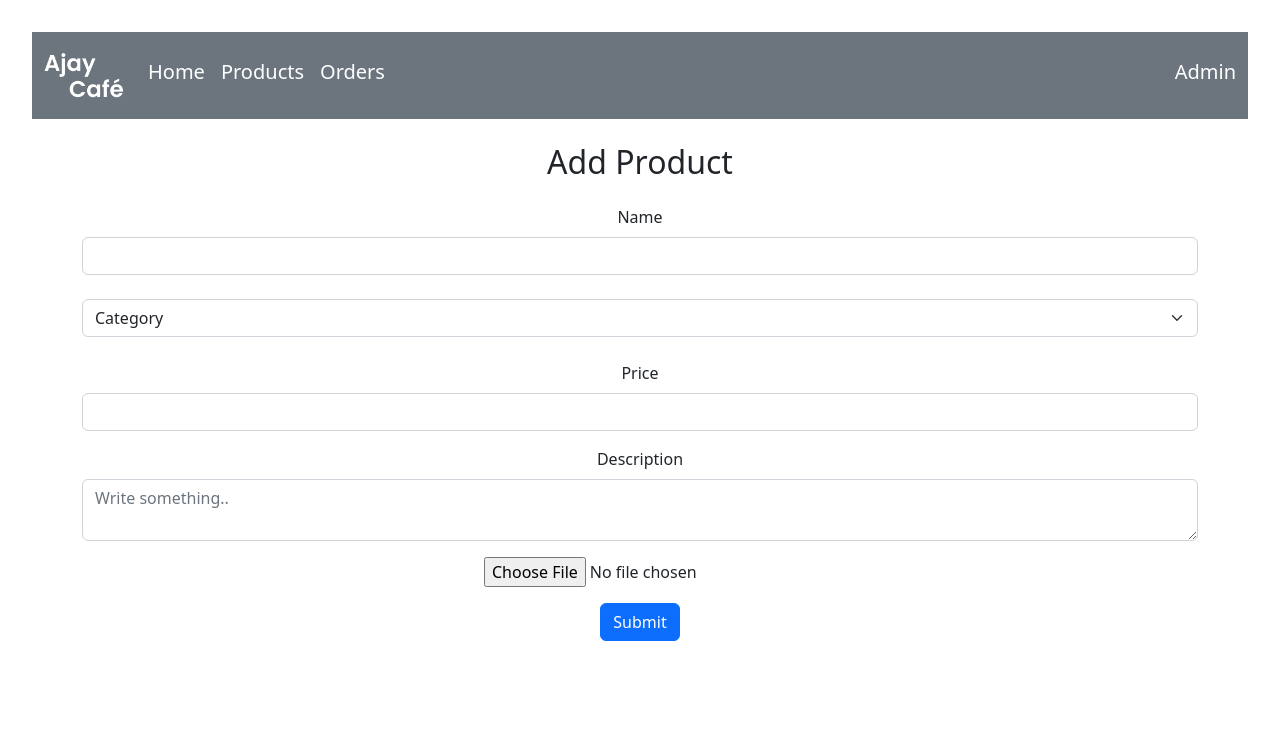
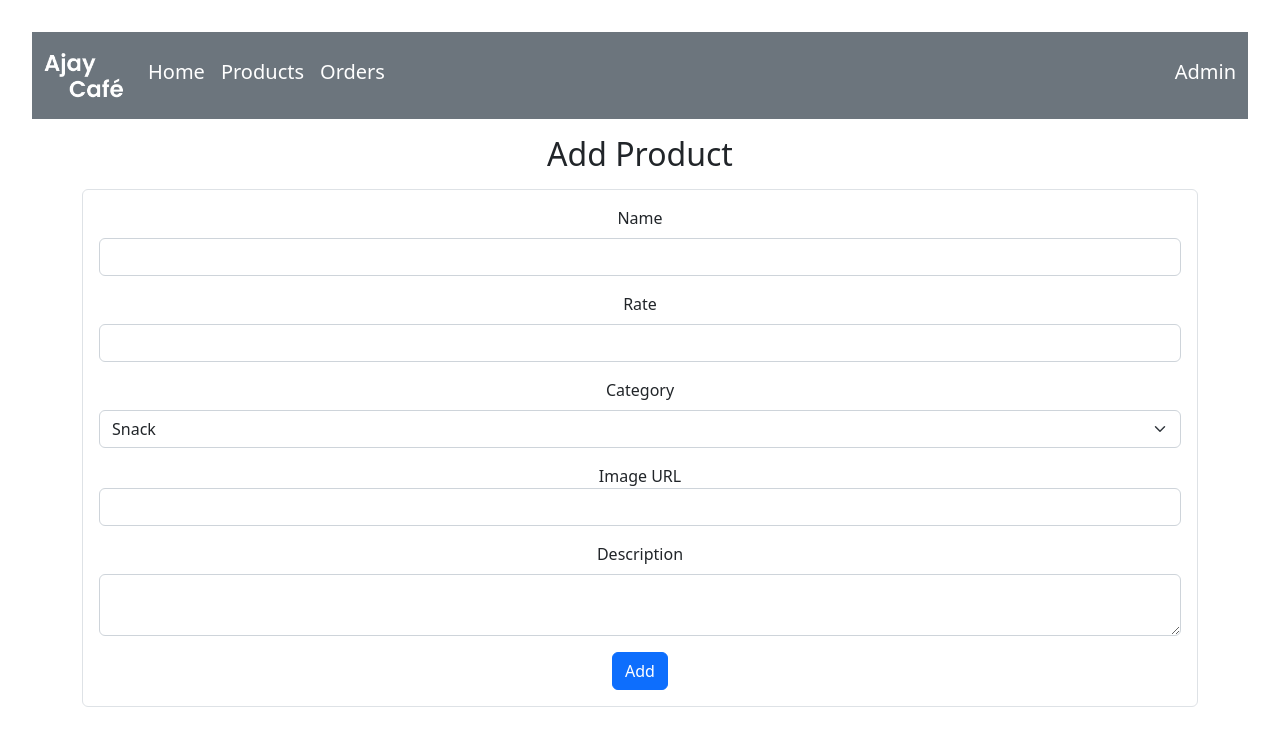
Before and after one commit to anshika9946/E-Canteen, a React (Vite) app: page /product/add in a window 1280 px wide. Shown: the top 746 px of the page. Built offline with nearby package versions, Linux system fonts and the light colour scheme.

Commit message:
Update default values

```diff
--- a/src/pages/ProductForm.jsx
+++ b/src/pages/ProductForm.jsx
@@ -1,45 +1,54 @@
-import Navbar from "../components/Navbar";
+import { useLocation } from 'react-router-dom';
+
+import Navbar from '../components/Navbar';
 
 const ProductForm = () => {
+
+    const location = useLocation();
+    const action = location.pathname.split('/')[2].charAt(0).toUpperCase() + location.pathname.split('/')[2].slice(1);
+
+    const handleSubmit = () => {
+
+    }
+
+    console.log(location);
     return (
         <div className='ProductForm'>
-            <Navbar/>
-             <div className="container align-items-center">
-                <h2 className="my-4">Add Product</h2>
-                <form>
-
-                    <div className="mb-3">
-                        <label htmlFor="fullname" className="form-label">Name</label>
-                        <input type="text" name="fullname" className="form-control" />
+            <Navbar />
+            <div className='container'>
+                <h2 className='my-3'>{action} Product</h2>
+                <form className='p-3 border rounded'>
+                    <div className='mb-3'>
+                        <label className='form-label' htmlFor='product_name'>Name</label>
+                        <input className='form-control' type='text' name='product_name' id='product_name' defaultValue={location.state?.name} />
                     </div>
-                    <div className="input-group my-4">
-                        <select className="form-select" name="category">
-                            <option hidden>Category</option>
-                            <option value="Snacks">Snacks</option>
-                            <option value="Meals">Meals</option>
-                            <option value="Beverages">Beverages</option>
-                            <option value="Others">Others</option>
-                          </select>
+                    <div className='mb-3'>
+                        <label className='form-label' htmlFor='rate'>Rate</label>
+                        <input className='form-control' type='number' name='rate' id='rate' defaultValue={location.state?.rate} />
                     </div>
-                    <div className="mb-3">
-                        <label htmlFor="contact" className="form-label">Price</label>
-                        <input type="text" name="Price" className="form-control" />
+                    <label htmlFor="category" className="form-label">Category</label>
+                    <div className='input-group mb-3'>
+                        <select className='form-select' name='category' id='category' defaultValue={location.state?.category}>
+                            <option hidden disabled></option>
+                            <option value='snack'>Snack</option>
+                            <option value='meal'>Meal</option>
+                            <option value='beverage'>Beverage</option>
+                            <option value='other'>Other</option>
+                        </select>
                     </div>
-                    <div className="mb-3">
-                        <label htmlFor="wesite" className="form-label">Description</label>
-                        <textarea className="form-control" name="subject" placeholder="Write something.." ></textarea>
+                    <div className='mb-3'>
+                        <label htmlFor="imgUrl">Image URL</label>
+                        <input className='form-control' type="text" name='imgUrl' id='imgUrl' defaultValue={location.state?.imgUrl} />
                     </div>
-                    <div className="mb-3">
-
-                        <input type="file" className="form-control-file" />
+                    <div className='mb-3'>
+                        <label htmlFor='description' className='form-label'>Description</label>
+                        <textarea className='form-control' name='description' id='description' defaultValue={location.state?.description}></textarea>
                     </div>
-                    <button type="submit" className="btn btn-primary mb-4">
-                        Submit
-                    </button>
+                    <button className='btn btn-primary' onClick={handleSubmit()}>{action}</button>
                 </form>
             </div>
         </div>
-            )
-        }
+    );
+}
 
-    export default ProductForm;
+export default ProductForm;
```
